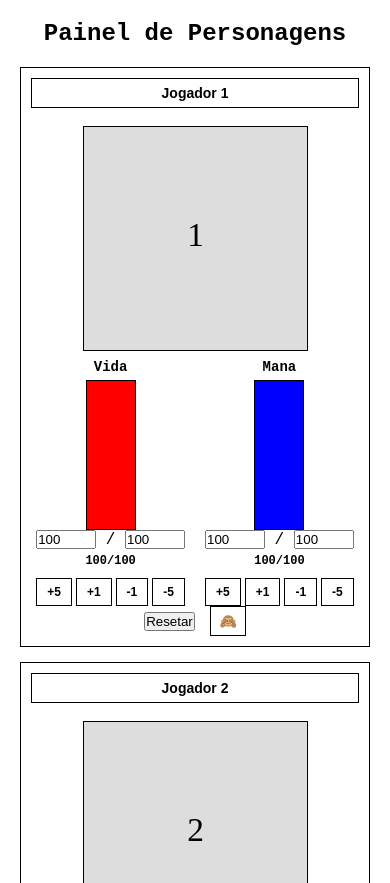
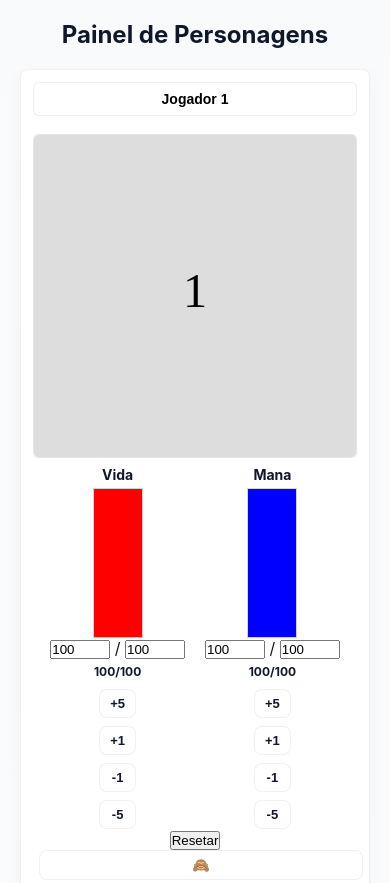
Before and after one commit to Georgemaianascimento/projeto_rpg, a website: page public/index.html in a window 390 px wide. Shown: the top 883 px of the page. Drawn offline with nearby package versions, Linux system fonts and the light colour scheme; no server answers.

Commit message:
resolvendo bugs de  visialuzação e deixando o site mais bonito

```diff
--- a/public/script.js
+++ b/public/script.js
@@ -85,7 +85,7 @@ function setupEventListeners() {
             socket.emit(stat === 'health' ? 'update-health' : 'update-mana', { playerId, amount });
             // ensure local state
             socket.players = socket.players || {};
-            socket.players[playerId] = socket.players[playerId] || { health: DEFAULT_MAX_HEALTH, maxHealth: DEFAULT_MAX_HEALTH, mana: DEFAULT_MAX_MANA, maxMana: DEFAULT_MAX_MANA, name: `Jogador ${playerId}` };
+            socket.players[playerId] = socket.players[playerId] || { health: DEFAULT_MAX_HEALTH, maxHealth: DEFAULT_MAX_HEALTH, mana: DEFAULT_MAX_MANA, maxMana: DEFAULT_MAX_MANA, name: `Jogador ${playerId}`, hidden: false };
             // compute new current value only
             if (stat === 'health') {
                 socket.players[playerId].health = (Number(socket.players[playerId].health) || 0) + amount;
@@ -115,6 +115,7 @@ function setupEventListeners() {
                 name: `Jogador ${playerId}`,
                 health: DEFAULT_CURREN_HEALTH,
                 maxHealth: DEFAULT_MAX_HEALTH,
+                hidden: false,
                 mana: DEFAULT_CURREN_MANA,
                 maxMana: DEFAULT_MAX_MANA,
                 image: `https://via.placeholder.com/150x200?text=Personagem+${playerId}`
@@ -131,17 +132,17 @@ function setupEventListeners() {
         });
     });
 
-    // Botões de ocultar/revelar por personagem
+    // Botões de ocultar/revelar por personagem (emitir para o servidor, para que todo mundo veja)
     document.querySelectorAll('.toggle-card').forEach(btn => {
         btn.addEventListener('click', () => {
             const playerId = btn.dataset.player;
             const card = document.querySelector(`.player-card[data-player-id="${playerId}"]`);
             if (!card) return;
-            if (card.classList.contains('collapsed')) {
-                showCard(playerId);
-            } else {
-                hideCard(playerId);
-            }
+            const shouldHide = !card.classList.contains('collapsed');
+            // Emit the visibility change to server (server will broadcast to other clients)
+            try { socket.emit('set-visibility', { playerId, hidden: shouldHide }); } catch(e) { console.warn('Emit visibility failed', e); }
+            // Update locally for immediate feedback; server will broadcast to confirm to all clients
+            if (shouldHide) hideCard(playerId); else showCard(playerId);
         });
     });
 
@@ -506,6 +507,20 @@ function updatePlayerDisplay(playerId, playerData) {
     if (manaCurrentInput && document.activeElement !== manaCurrentInput) manaCurrentInput.value = currentMana;
     const manaMaxInput = document.getElementById(`player-${playerId}-mana-max`);
     if (manaMaxInput && document.activeElement !== manaMaxInput) manaMaxInput.value = maxMana;
+
+    // Visibility (hidden/collapsed) states
+    const card = document.querySelector(`.player-card[data-player-id="${playerId}"]`);
+    if (card) {
+        if (playerData.hidden) {
+            card.classList.add('collapsed');
+            const btn = card.querySelector('.toggle-card');
+            if (btn) btn.textContent = '👁';
+        } else {
+            card.classList.remove('collapsed');
+            const btn = card.querySelector('.toggle-card');
+            if (btn) btn.textContent = '🙈';
+        }
+    }
 }
 
 // Ocultar um card de jogador (mantém um cabeçalho mínimo com botão de revelar)
@@ -557,6 +572,17 @@ socket.on('player-updated', (data) => {
         if (data.image !== undefined) {
             players[data.playerId].image = data.image;
         }
+        if (data.hidden !== undefined) {
+            players[data.playerId].hidden = !!data.hidden;
+            // apply to UI
+            const isHidden = players[data.playerId].hidden;
+            const card = document.querySelector(`.player-card[data-player-id="${data.playerId}"]`);
+            if (card) {
+                if (isHidden) card.classList.add('collapsed'); else card.classList.remove('collapsed');
+                const btn = card.querySelector('.toggle-card');
+                if (btn) btn.textContent = isHidden ? '👁' : '🙈';
+            }
+        }
         updatePlayerDisplay(data.playerId, players[data.playerId]);
     }
 });
--- a/public/style-fixed.css
+++ b/public/style-fixed.css
@@ -74,9 +74,8 @@ h1 {
     background: #fff;
     cursor: pointer;
 }
-.toggle-card:hover {
-    background: #f0f0f0;
-}
+.toggle-card:hover { background:#f3f4f6; }
+.toggle-card:focus { outline: 3px solid rgba(37,99,235,0.18); }
 
 .character-name {
     width: 100%;
@@ -134,17 +133,19 @@ h1 {
 .bar-vertical {
     width: 50px;
     height: 150px;
-    background-color: #e0e0e0;
-    border: 1px solid #000000;
+        background-color: #e0e0e0;
+        border: 1px solid rgba(0,0,0,0.06);
     position: relative;
     display: flex;
     align-items: flex-end;
+        border-radius: 0;
 }
 
 .bar-fill-vertical {
     width: 100%;
     background-color: #000000;
     transition: height 0.2s;
+    border-radius: 0;
 }
 
 .health-bar .bar-fill-vertical {
@@ -176,9 +177,8 @@ h1 {
     cursor: pointer;
 }
 
-.controls button:hover {
-    background-color: #f0f0f0;
-}
+.controls button:hover { background:#f8fafc; }
+.controls button:focus { outline: 3px solid rgba(37,99,235,0.18); }
 
 .reset-btn {
     display: block;
@@ -191,9 +191,8 @@ h1 {
     cursor: pointer;
 }
 
-.reset-btn:hover {
-    background-color: #ffcccc;
-}
+.reset-btn:hover { background: linear-gradient(180deg,#fff7f7,#fff1f1); }
+.reset-btn:focus { outline: 3px solid rgba(37,99,235,0.18); }
 
 /* Hide second row visually but keep grid size stable. Use .row-2 on items or nth-child fallback */
 .players-grid.hide-row-2 .row-2,
--- a/public/style.css
+++ b/public/style.css
@@ -1,15 +1,15 @@
-* {
-    margin: 0;
-    padding: 0;
-    box-sizing: border-box;
+:root {
+    --card-w: 225px;
+    --card-h: 420px;
+    --grid-gap: 15px;
+    --accent: #2563eb;
+    --muted: #94a3b8;
+    --surface: #ffffff;
+    --bg: #f8fafc;
+    --card-border: rgba(0,0,0,0.06);
 }
-
-body {
-    font-family: 'Courier New', monospace;
-    background-color: #ffffff;
-    color: #000000;
-    padding: 20px;
-}
+* { margin:0; padding:0; box-sizing:border-box; }
+body { font-family: Inter, ui-sans-serif, system-ui, -apple-system, 'Segoe UI', Roboto, 'Helvetica Neue', Arial; background: linear-gradient(180deg,var(--bg),#fff); color:#0f172a; padding:20px; }
 
 .container {
     max-width: 1600px;
@@ -29,12 +29,7 @@ h1 {
     gap: 15px;
 }
 
-.player-card {
-    background-color: #ffffff;
-    border: 1px solid #000000;
-    padding: 10px;
-    text-align: center;
-}
+.player-card { background-color: var(--surface); border: 1px solid var(--card-border); padding: 12px; text-align:center; border-radius:8px; box-shadow: 0 6px 18px rgba(2,6,23,0.04); }
 
 .player-card {
     position: relative;
@@ -53,54 +48,19 @@ h1 {
     display: none;
 }
 
-.toggle-card {
-    margin-left: 6px;
-    padding: 6px 8px;
-    font-size: 14px;
-    border: 1px solid #000;
-    background: #fff;
-    cursor: pointer;
-}
+.toggle-card { margin-left:6px; padding:6px 8px; font-size:14px; border-radius:8px; border:1px solid var(--card-border); background:#fff; cursor:pointer; }
+.toggle-card:hover { background:#f3f4f6; }
+.toggle-card:focus { outline: 3px solid rgba(37,99,235,0.18); }
 
-.toggle-card:hover {
-    background: #f0f0f0;
-}
-
-.character-name {
-    width: 100%;
-    padding: 6px;
-    font-size: 14px;
-    font-weight: bold;
-    text-align: center;
-    border: 1px solid #000000;
-    background-color: #ffffff;
-    margin-bottom: 10px;
-}
+.character-name { width: 100%; padding: 8px 10px; font-size: 14px; font-weight: 700; text-align:center; border-radius:6px; border:1px solid var(--card-border); background: var(--surface); margin-bottom:10px; }
 
 .character-image {
     margin: 8px 0;
 }
 
-.character-image img {
-    width: 225px;
-    height: 225px;
-    object-fit: cover;
-    display: block;
-    margin: 0 auto 8px auto;
-    border: 1px solid #000;
-    background: #eee;
-}
+.character-image img { width: 225px; height:225px; object-fit:cover; display:block; margin:0 auto 8px auto; border-radius:6px; border:1px solid rgba(0,0,0,0.04); background:#eee; }
 
-.media-el {
-    /* Match the visual size used by .character-image img for a consistent look */
-    width: 225px;
-    height: 225px;
-    object-fit: cover;
-    display: block;
-    margin: 0 auto 8px auto;
-    border: 1px solid #000;
-    background: #000;
-}
+.media-el { width: 225px; height:225px; object-fit:cover; display:block; margin:0 auto 8px auto; border-radius:6px; border:1px solid rgba(0,0,0,0.04); background:#000; }
 
 .stats {
     display: flex;
@@ -120,21 +80,9 @@ h1 {
     margin-bottom: 5px;
 }
 
-.bar-vertical {
-    width: 50px;
-    height: 150px;
-    background-color: #e0e0e0;
-    border: 1px solid #000000;
-    position: relative;
-    display: flex;
-    align-items: flex-end;
-}
+.bar-vertical { width: 50px; height:150px; background-color:#e0e0e0; border: 1px solid rgba(0,0,0,0.06); position:relative; display:flex; align-items:flex-end; border-radius:0; }
 
-.bar-fill-vertical {
-    width: 100%;
-    background-color: #000000;
-    transition: height 0.2s;
-}
+.bar-fill-vertical { width: 100%; background-color: #000000; transition: height 0.2s; border-radius: 0; }
 
 .health-bar .bar-fill-vertical {
     background-color: #ff0000;
@@ -150,49 +98,24 @@ h1 {
     font-weight: bold;
 }
 
-.controls {
-    display: flex;
-    gap: 4px;
-    margin-top: 10px;
-}
+.controls { display:flex; gap:8px; margin-top:10px; justify-content:center; }
 
-.controls button {
-    padding: 6px 10px;
-    font-size: 12px;
-    font-weight: bold;
-    border: 1px solid #000000;
-    background-color: #ffffff;
-    cursor: pointer;
-}
+.controls button { padding:6px 10px; font-size:13px; font-weight:700; border-radius:8px; border:1px solid var(--card-border); background:#fff; cursor:pointer; color: var(--btn-bg); }
+.controls button:hover { background:#f8fafc; }
+.controls button:focus { outline: 3px solid rgba(37,99,235,0.18); }
 
-.controls button:hover {
-    background-color: #f0f0f0;
-}
-
-.reset-btn {
-    display: block;
-    margin: 0 auto 20px auto;
-    padding: 8px 16px;
-    font-size: 14px;
-    font-weight: bold;
-    border: 1px solid #000000;
-    background-color: #ffffff;
-    cursor: pointer;
-}
-
-.reset-btn:hover {
-    background-color: #ffcccc;
-}
+.reset-btn { display:block; margin: 0 auto 20px auto; padding:8px 16px; font-size:14px; font-weight:700; border-radius:8px; border:1px solid var(--card-border); background: linear-gradient(180deg,#fff,#f8fafc); color:var(--btn-bg); cursor:pointer; }
+.reset-btn:hover { background: linear-gradient(180deg,#fff7f7,#fff1f1); }
+.reset-btn:focus { outline: 3px solid rgba(37,99,235,0.18); }
 
 /* Responsividade */
-@media (max-width: 1200px) {
-    .players-grid {
-        grid-template-columns: repeat(2, 1fr);
-    }
-}
+@media (max-width: 1200px) { .players-grid { grid-template-columns: repeat(2, 1fr); } }
 
 @media (max-width: 600px) {
-    .players-grid {
-        grid-template-columns: 1fr;
-    }
+    .players-grid { grid-template-columns: 1fr; }
+    .players-grid { width: calc(100vw - 40px); margin: 0 auto; }
+    .player-card { width: 100%; height: auto; }
+    .character-image img, .media-el { width: 100%; height: auto; }
+    .controls { flex-direction:column; gap:8px; }
+    .controls button, .reset-btn, .toggle-card { width:100%; }
 }
```
Also changed, not shown: serve.js (+25 -7 lines), 1 other file.
